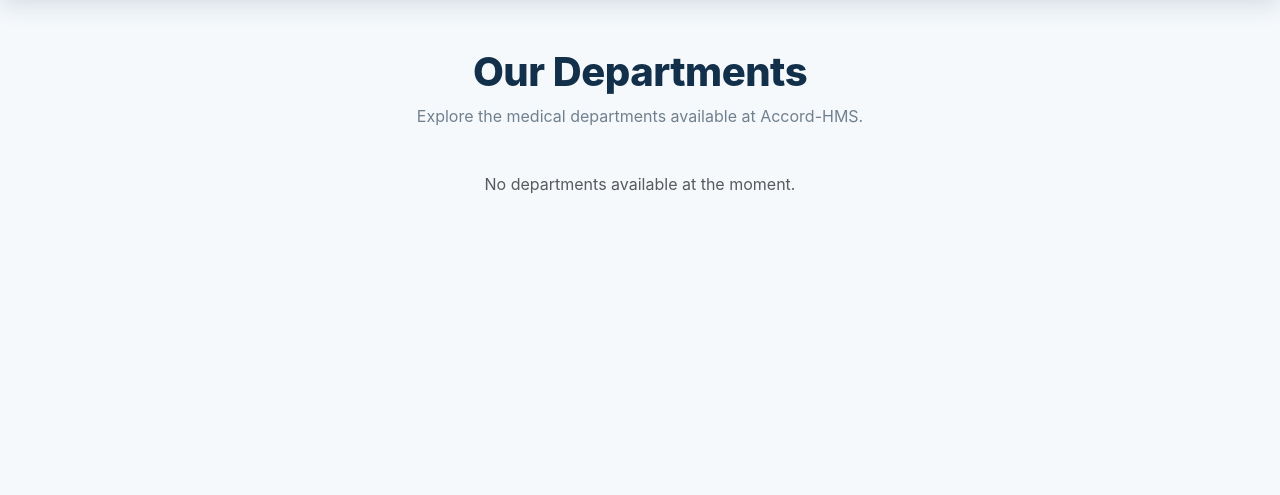
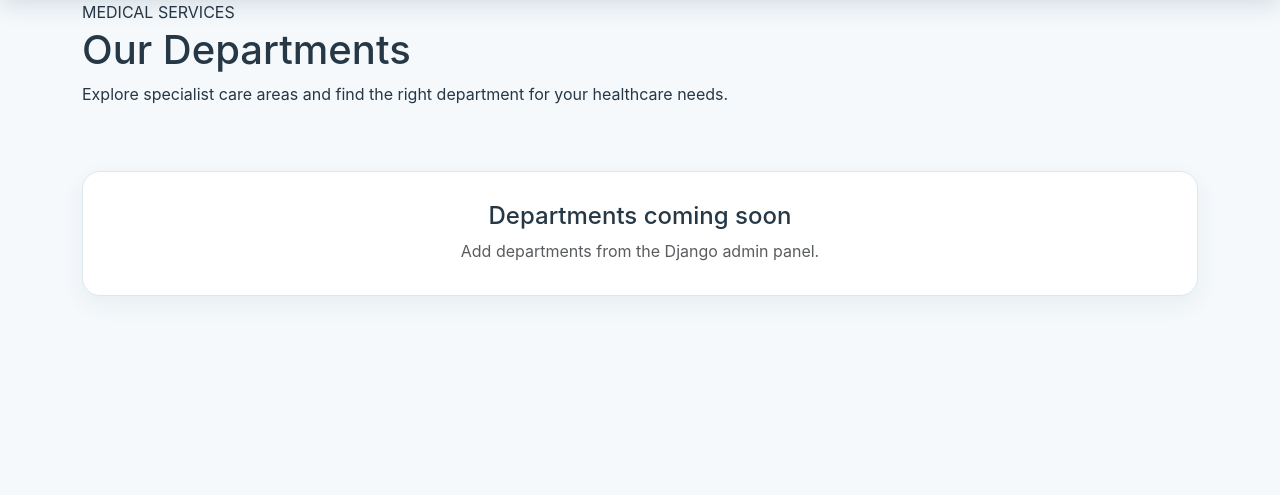
Before and after one commit to adityatiwari-git/Accord-HMS, a Django app: page /departments/ in a window 1280 px wide. Shown: the part 70-565 px from the top of the page. Run offline with Django 5.2, Linux system fonts and the light colour scheme; data that the repository does not hold is empty.

Commit message:
Polish departments page UI

```diff
--- a/templates/departments.html
+++ b/templates/departments.html
@@ -3,25 +3,33 @@
 {% block title %}Departments | Accord-HMS{% endblock %}
 
 {% block content %}
+<section class="page-hero">
+    <div class="container">
+        <span class="eyebrow">MEDICAL SERVICES</span>
+        <h1>Our Departments</h1>
+        <p>Explore specialist care areas and find the right department for your healthcare needs.</p>
+    </div>
+</section>
+
 <section class="py-5">
     <div class="container">
-        <div class="section-title text-center">
-            <h1>Our Departments</h1>
-            <p>Explore the medical departments available at Accord-HMS.</p>
-        </div>
-
         <div class="row g-4">
             {% for department in departments %}
             <div class="col-md-6 col-lg-4">
-                <div class="feature-card">
-                    <h4>{{ department.name }}</h4>
+                <article class="service-card">
+                    <div class="service-icon">+</div>
+                    <span class="service-label">ACCORD HEALTHCARE</span>
+                    <h3>{{ department.name }}</h3>
                     <p>{{ department.description }}</p>
-                    <a href="{% url 'department_detail' department.id %}" class="btn btn-outline-primary btn-sm">View Department</a>
-                </div>
+                    <a href="{% url 'department_detail' department.id %}" class="card-link">Explore Department <span>→</span></a>
+                </article>
             </div>
             {% empty %}
-            <div class="col-12 text-center">
-                <p class="text-muted">No departments available at the moment.</p>
+            <div class="col-12">
+                <div class="empty-state text-center">
+                    <h4>Departments coming soon</h4>
+                    <p class="text-muted mb-0">Add departments from the Django admin panel.</p>
+                </div>
             </div>
             {% endfor %}
         </div>
```
